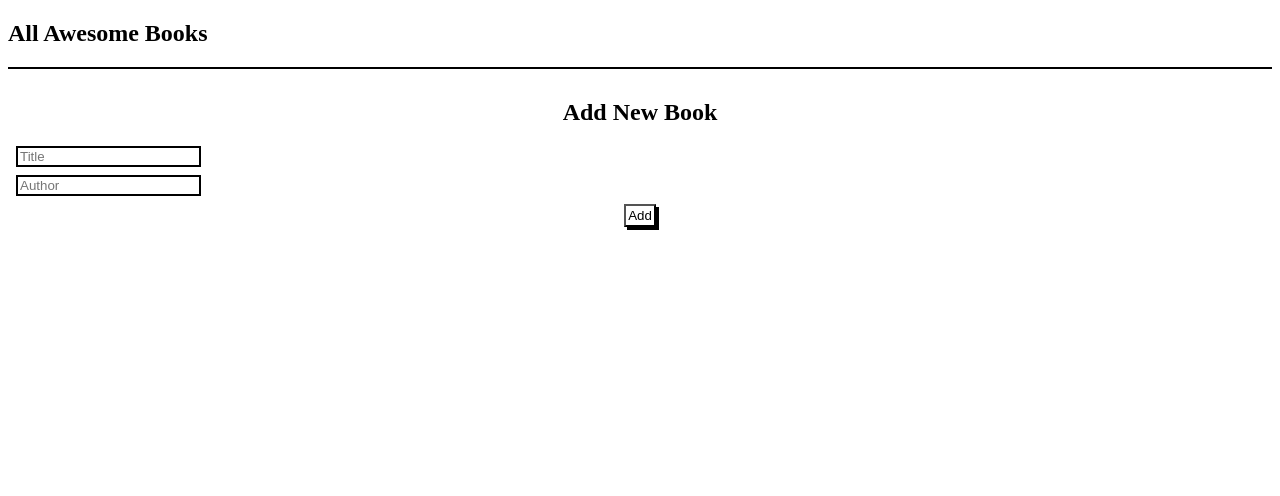
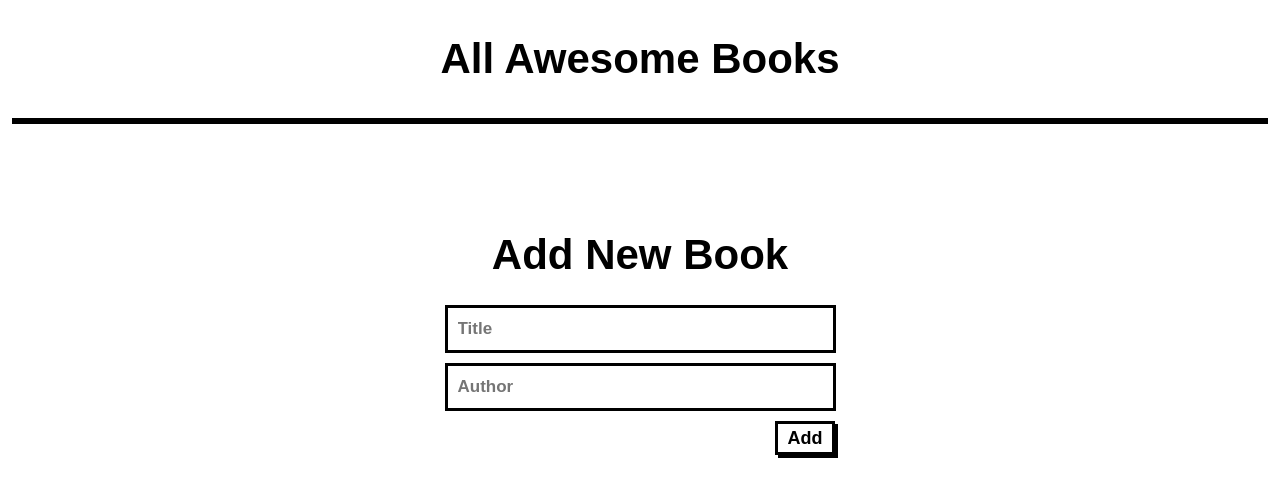
Before and after one commit to Fombi-Favour/Awesome-books, a website: page index.html in a window 1280 px wide. Drawn offline with Linux system fonts and the light colour scheme; a web font is replaced by a local one.

Commit message:
Update style.css

```diff
--- a/style.css
+++ b/style.css
@@ -1,9 +1,25 @@
 body {
-    position: relative;
-    background-repeat: no-repeat;
-    height: 100vh;
-    background-size: cover;
+  margin: 0;
+  padding: 0;
+  box-sizing: border-box;
+  font-family: 'KG Miss Kindy Chunky', sans-serif;
+}
 
+.app-title,
+.add-book {
+  text-align: center;
+}
+
+.app-title h1,
+#add-book h2 {
+  font-size: 42px;
+}
+
+.book-list {
+  display: flex;
+  flex-direction: column;
+  border: 3px solid #000;
+  margin: 12px;
 }
 
 .book-list li {
@@ -11,39 +27,58 @@ body {
   line-height: 2.4;
   display: flex;
   justify-content: space-between;
-    padding: 10px;
+  padding: 12px;
 }
 
-.form-div {
-    display: block;
-    text-align: center;
+.book-list li:nth-child(odd) {
+  background-color: rgba(137, 137, 138, 0.5);
 }
 
-.inputField {
-    display: flex;
-    flex-direction: column;
-    margin: 8px;
-    border: 2px solid;
+.item-list {
+  font-size: 17px;
+  font-weight: 700;
 }
 
-.remove-btn, .btn {
+.remove-btn,
+.btn {
+  width: 94px;
+  height: 34px;
   padding: 2px;
+  font-size: 18px;
+  font-weight: 600;
   box-shadow: 3px 3px;
+  border: 3px solid #000;
   background-color: #fff;
   cursor: pointer;
 }
 
-.add-book {
-    margin-top: 30px;
-    text-align: center;
+#add-book {
+  padding-top: 60px;
 }
 
-.book-list {
-  border: 1.5px solid #000;
-  cursor: pointer;
+.form-div {
+  display: flex;
+  flex-direction: column;
+  align-items: center;
+  gap: 10px;
+  margin-top: -50px;
 }
 
-.book-list li:nth-child(odd) {
-  background-color: rgb(137, 137, 138);
-  color: #fff;
+.inputField {
+  width: 365px;
+  height: 42px;
+  font-size: 17px;
+  font-weight: 200;
+  padding: 0 10px;
+  border: 3px solid;
+  outline: none;
 }
+
+.inputField::placeholder {
+  font-weight: 600;
+}
+
+.submit-btn {
+  width: 60px;
+  margin-left: 330px;
+}
```
Lines whose indentation alone changed are shown as unchanged.
